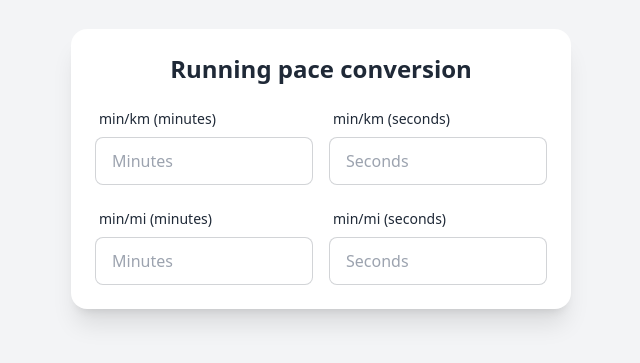
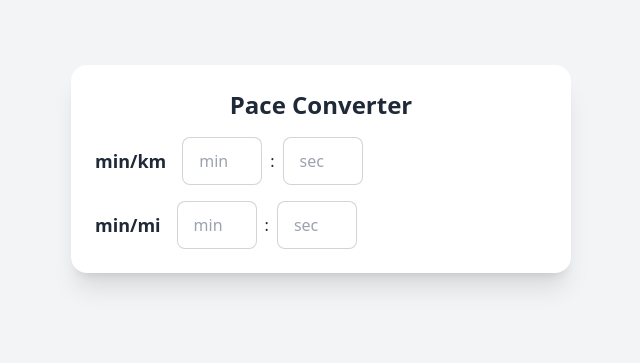
Before and after one commit to felixbouleau/runningconverter-com, a plain HTML site: page index.html in a window 1280 px wide. Shown: the part 231-594 px from the top of the page, without its empty margins (319-959 px from the left). Drawn offline with nearby package versions, Linux system fonts and the light colour scheme.

Commit message:
UI update

```diff
--- a/index.html
+++ b/index.html
@@ -9,58 +9,46 @@
 </head>
 <body class="bg-gray-100 flex items-center justify-center min-h-screen">
     <div class="card w-[500px] bg-base-100 shadow-xl p-6">
-        <h2 class="text-2xl font-bold mb-4 text-center">Running pace conversion</h2>
+        <h2 class="text-2xl font-bold mb-4 text-center">Pace Converter</h2>
 
-        <div class="grid grid-cols-2 gap-4 mb-4">
-            <div class="form-control">
-                <label class="label">
-                    <span class="label-text">min/km (minutes)</span>
-                </label>
+        <div class="flex items-center gap-4 mb-4">
+            <div class="text-lg font-semibold">min/km</div>
+            <div class="flex items-center gap-2">
                 <input
                     type="number"
                     id="kmMinutesInput"
-                    placeholder="Minutes"
-                    class="input input-bordered w-full"
+                    placeholder="min"
+                    class="input input-bordered w-20"
                     min="0"
                 />
-            </div>
-            <div class="form-control">
-                <label class="label">
-                    <span class="label-text">min/km (seconds)</span>
-                </label>
+                <span>:</span>
                 <input
                     type="number"
                     id="kmSecondsInput"
-                    placeholder="Seconds"
-                    class="input input-bordered w-full"
+                    placeholder="sec"
+                    class="input input-bordered w-20"
                     min="0"
                     max="59"
                 />
             </div>
         </div>
 
-        <div class="grid grid-cols-2 gap-4">
-            <div class="form-control">
-                <label class="label">
-                    <span class="label-text">min/mi (minutes)</span>
-                </label>
+        <div class="flex items-center gap-4">
+            <div class="text-lg font-semibold">min/mi</div>
+            <div class="flex items-center gap-2">
                 <input
                     type="number"
                     id="mileMinutesInput"
-                    placeholder="Minutes"
-                    class="input input-bordered w-full"
+                    placeholder="min"
+                    class="input input-bordered w-20"
                     min="0"
                 />
-            </div>
-            <div class="form-control">
-                <label class="label">
-                    <span class="label-text">min/mi (seconds)</span>
-                </label>
+                <span>:</span>
                 <input
                     type="number"
                     id="mileSecondsInput"
-                    placeholder="Seconds"
-                    class="input input-bordered w-full"
+                    placeholder="sec"
+                    class="input input-bordered w-20"
                     min="0"
                     max="59"
                 />
@@ -98,11 +86,11 @@
             kmSecondsInput.value = kmSeconds;
         }
 
-        kmMinutesInput.addEventListener('input', () => updateMilePace(kmMinutesInput.value, kmSecondsInput.value));
-        kmSecondsInput.addEventListener('input', () => updateMilePace(kmMinutesInput.value, kmSecondsInput.value));
+        kmMinutesInput.addEventListener('input', () => updateMilePace(kmMinutesInput.value, kmSecondsInput.value || 0));
+        kmSecondsInput.addEventListener('input', () => updateMilePace(kmMinutesInput.value || 0, kmSecondsInput.value));
 
-        mileMinutesInput.addEventListener('input', () => updateKmPace(mileMinutesInput.value, mileSecondsInput.value));
-        mileSecondsInput.addEventListener('input', () => updateKmPace(mileMinutesInput.value, mileSecondsInput.value));
+        mileMinutesInput.addEventListener('input', () => updateKmPace(mileMinutesInput.value, mileSecondsInput.value || 0));
+        mileSecondsInput.addEventListener('input', () => updateKmPace(mileMinutesInput.value || 0, mileSecondsInput.value));
     </script>
 </body>
 </html>
```
